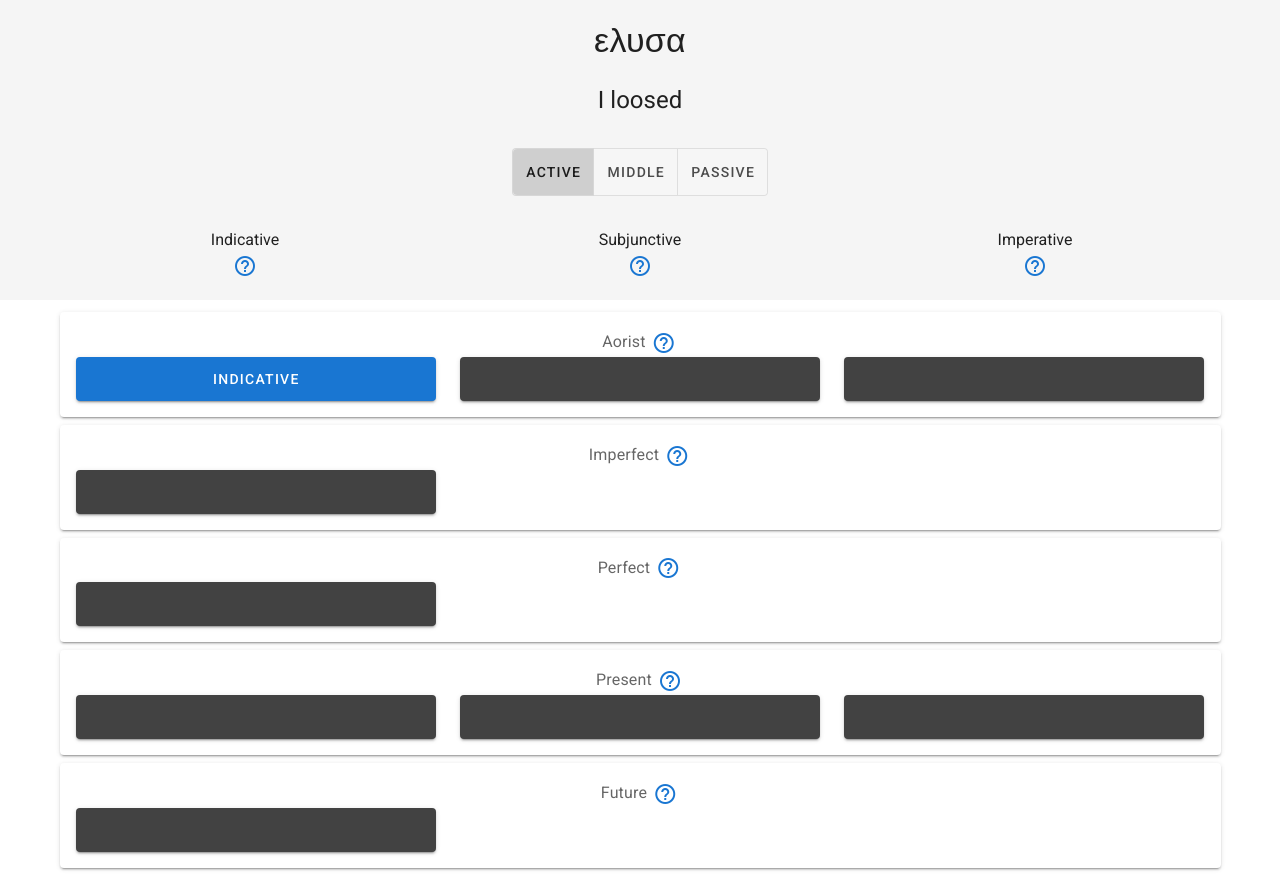
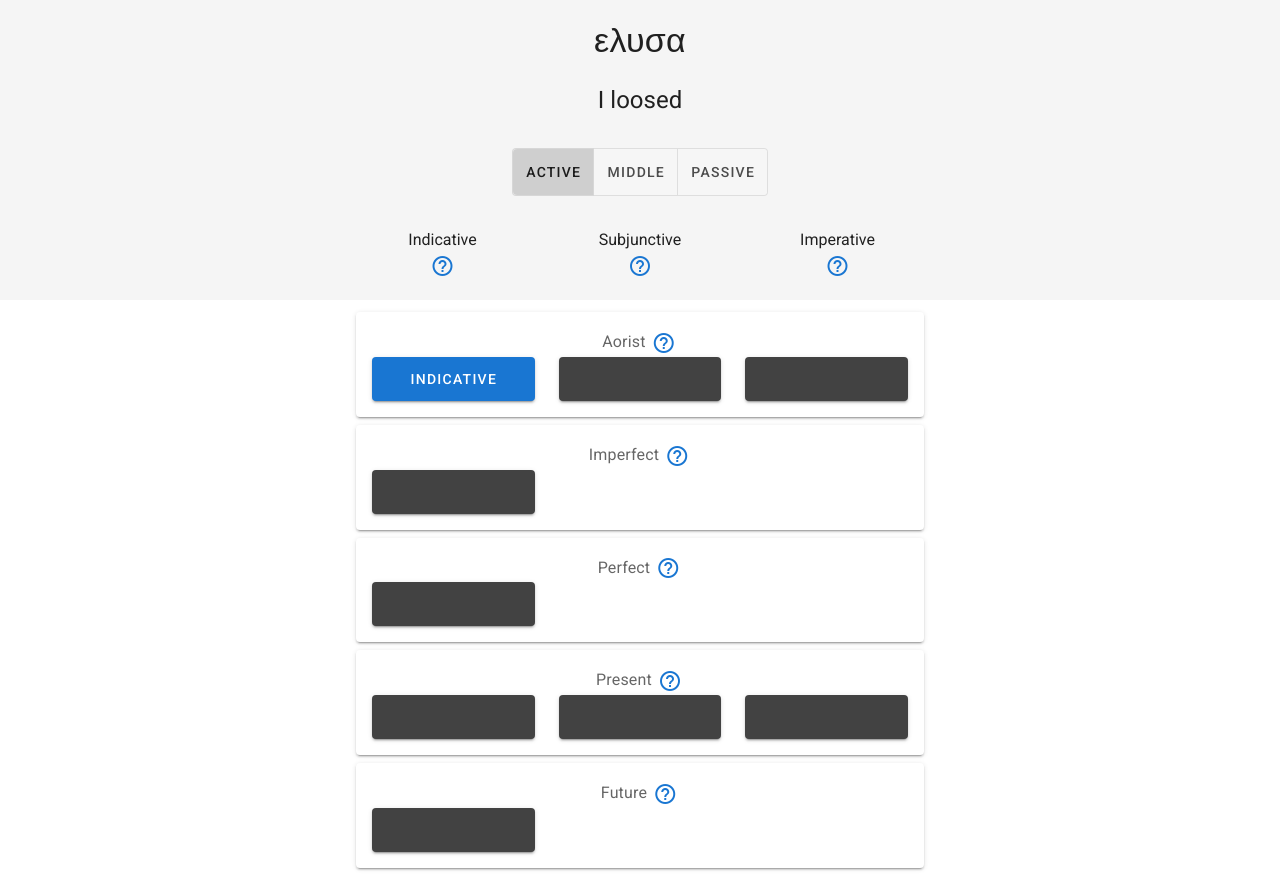
Before and after one commit to dreblen/koine-verbviz, a Vue app: page / in a window 1280 px wide. Built offline with nearby package versions, Linux system fonts and the light colour scheme.

Commit message:
Design - Breakpoints
Added better breakpoint logic for sizing so components are more usable
on large screens.

```diff
--- a/src/views/Home.vue
+++ b/src/views/Home.vue
@@ -2,6 +2,8 @@
   <v-container>
     <v-app-bar app elevate-on-scroll height="300">
       <v-container>
+        <v-row justify="center">
+          <v-col xs="12" sm="10" lg="6" xl="5">
             <v-row>
               <v-col class="display-1 text-center">{{ gloss.greek }}</v-col>
             </v-row>
@@ -20,10 +22,12 @@
                 {{ mood }}<br /><v-btn icon small color="primary" @click.stop="showExplanationDialog('moods', mood)"><v-icon>mdi-help-circle-outline</v-icon></v-btn>
               </v-col>
             </v-row>
+          </v-col>
+        </v-row>
       </v-container>
     </v-app-bar>
-    <v-row>
-      <v-col>
+    <v-row justify="center">
+      <v-col xs="12" sm="10" lg="6" xl="5">
         <v-item-group mandatory>
           <v-card v-for="tense in tenses" :key="tense" class="mb-2">
             <v-card-text class="text-center subtitle-1">
```
Lines whose indentation alone changed are shown as unchanged.
